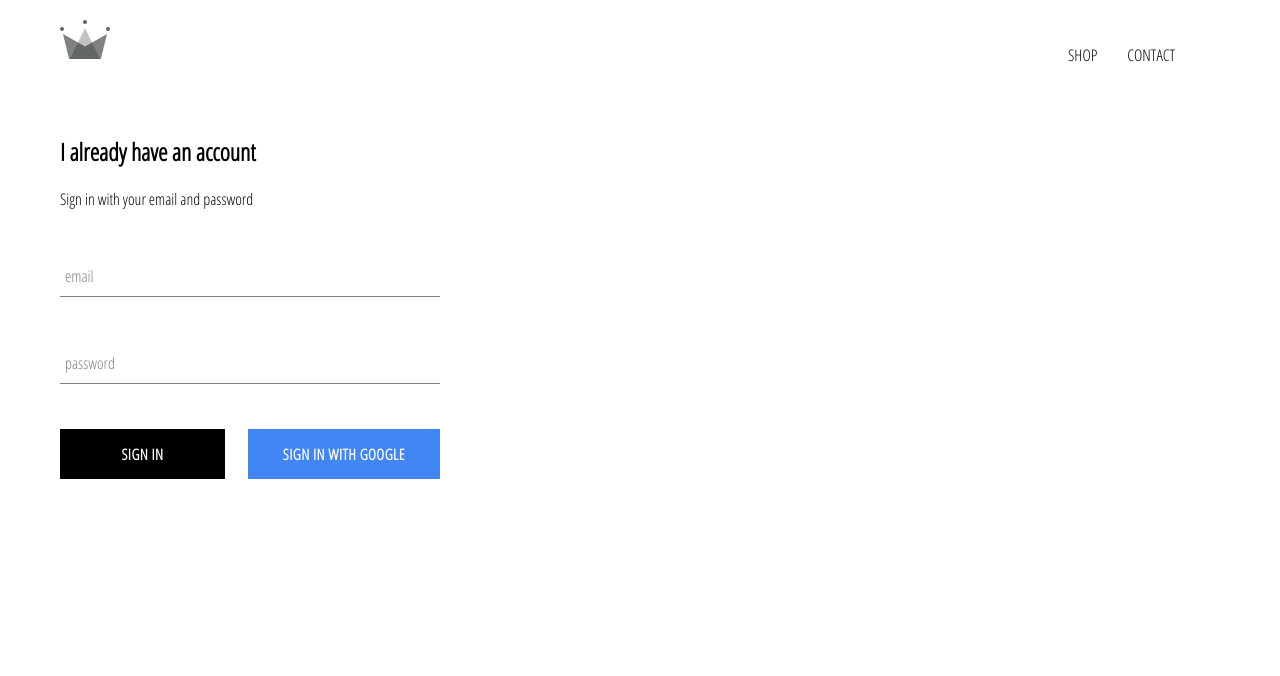
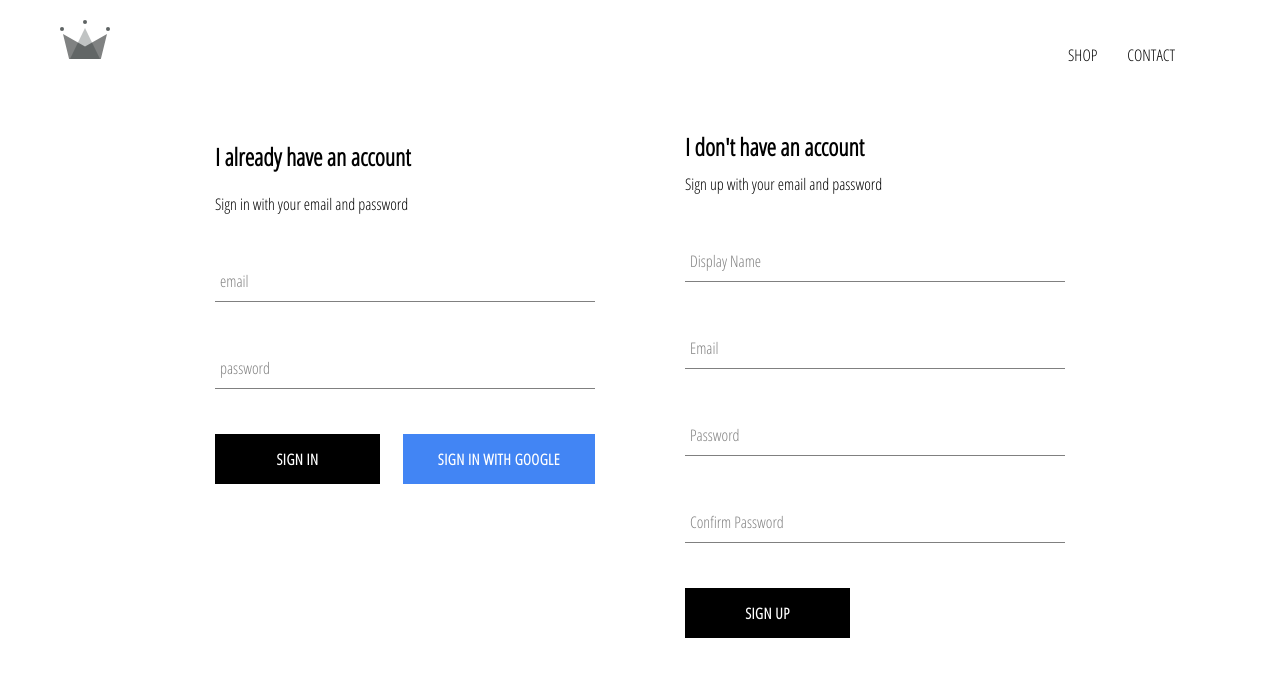
Before and after one commit to amal-san/crwn, a React (Create React App) app: page /sign-in in a window 1280 px wide. Shown: the top 676 px of the page. Built offline with nearby package versions, Linux system fonts and the light colour scheme; no server answers.

Commit message:
feat(Firebase):createUser

```diff
--- a/src/App.js
+++ b/src/App.js
@@ -3,7 +3,7 @@
 import { Route , Switch } from 'react-router-dom'
 import ShopPage from './pages/shop/shop.component';
 import Header from './components/header/header.component'
-import { auth } from './firebase/firebase.utils';
+import { auth, createUserProfileDocument } from './firebase/firebase.utils';
 import SignInAndSignUpPage from './pages/sign-in-and-sign-up/sign-in-and-sign-up.component'
 import React, { useEffect } from 'react';
 
@@ -15,13 +15,24 @@
   let unSubscribeFromAuth = null
 
   useEffect(() => {
-    unSubscribeFromAuth = auth.onAuthStateChanged( user => {
-      setCurrentUser(user)
+    unSubscribeFromAuth = auth.onAuthStateChanged(async userAuth => {
+      if(userAuth){
+        const userRef = await createUserProfileDocument(userAuth);
+
+        userRef.onSnapshot(snapShot => {
+          console.log(snapShot.data())
+          setCurrentUser({id:snapShot,...snapShot.data()})
+        })
+      }
+      setCurrentUser(userAuth)
     })
     return function cleanup (){
       unSubscribeFromAuth();
     }
   },[])
+
+
+  console.log(currentUser)
 
   return (
     <div>
--- /dev/null
+++ b/src/components/sign-up/sign-up.component.jsx
@@ -0,0 +1,100 @@
+import React from 'react';
+import { auth, createUserProfileDocument } from '../../firebase/firebase.utils';
+import CustomButton from '../custom-button/custom-button.component';
+import FormInput from '../form-input/form-input.component';
+import './sign-up.styles.scss'
+
+
+const defaultState = {
+    displayName:'',
+    email:'',
+    password:'',
+    confirmPassword:''
+}
+
+
+
+const SignUp = () => {
+
+    const [userDetails , setUserDetails ] = React.useState(defaultState)
+    const { displayName , email , password, confirmPassword } = userDetails;
+
+
+    const handleSubmit = async ( event ) => {
+        event.preventDefault();
+        const { displayName , email , password, confirmPassword } = userDetails;
+
+        if(password !== confirmPassword){
+            alert("passwords don't match")
+            return;
+        }
+
+        try {
+
+            const { user } = await auth.createUserWithEmailAndPassword(email, password)
+
+            console.log(user)
+            console.log(displayName)
+
+            await createUserProfileDocument(user,{displayName})
+
+            setUserDetails(defaultState)
+
+        } catch (error){
+            console.error(error);
+        }
+
+    }
+
+    const handleChange = event => {
+        const {name , value } = event.target;
+        userDetails[name] = value
+        setUserDetails({...userDetails});
+    }
+
+
+    return (
+        <div className="sign-up">
+            <h2 className="title">I don't have an account</h2>
+            <span>Sign up with your email and password</span>
+            <form onSubmit={handleSubmit} className="sign-up-form">
+                <FormInput
+                    type="text"
+                    name='displayName'
+                    value={displayName}
+                    onChange={handleChange}
+                    label = "Display Name"
+                    required
+                />
+                <FormInput
+                    type="email"
+                    name='email'
+                    onChange={handleChange}
+                    label = "Email"
+                    value={email}
+                    required
+                />
+                <FormInput
+                    type="password"
+                    name='password'
+                    value={password}
+                    onChange={handleChange}
+                    label = "Password"
+                    required
+                />
+                <FormInput
+                    type="password"
+                    name='confirmPassword'
+                    value={confirmPassword}
+                    onChange={handleChange}
+                    label = "Confirm Password"
+                    required
+                />
+                <CustomButton type="submit">SIGN UP </CustomButton>
+
+            </form>
+        </div>
+    )
+}
+
+export default SignUp
--- /dev/null
+++ b/src/components/sign-up/sign-up.styles.scss
@@ -0,0 +1,9 @@
+.sign-up {
+    display: flex;
+    flex-direction: column;
+    width:380px;
+
+    .title {
+        margin: 10px 0;
+    }
+}
--- a/src/firebase/firebase.utils.js
+++ b/src/firebase/firebase.utils.js
@@ -13,8 +13,36 @@
     measurementId: "G-S7RESL2GPZ"
 }
 
+firebase.initializeApp(config);
 
-firebase.initializeApp(config);
+
+export const createUserProfileDocument = async ( userAuth, additionalData ) => {
+    if(!userAuth) return;
+
+    const userRef = firestore.doc(`users/${userAuth.uid}`);
+
+    const snapShot = await userRef.get();
+
+    if(!snapShot.exists) {
+        const { displayName, email } = userAuth;
+        const createdAt = new Date();
+        try {
+            await userRef.set({
+                displayName,
+                email,
+                createdAt,
+                ...additionalData
+            })
+
+        } catch(error) {
+            console.log('error create user', error.message);
+        }
+
+    }
+    console.log("userRef ",userRef)
+    return userRef;
+}
+
 
 
 export const auth = firebase.auth();
--- a/src/pages/sign-in-and-sign-up/sign-in-and-sign-up.component.jsx
+++ b/src/pages/sign-in-and-sign-up/sign-in-and-sign-up.component.jsx
@@ -1,5 +1,6 @@
 import React from  'react'
 import SignIn from '../../components/sign-in/sign-in.component';
+import SignUp from '../../components/sign-up/sign-up.component';
 
 import './sign-in-and-sign-up.styles.scss';
 
@@ -7,6 +8,7 @@
 const SignInAndSignUpPage = () => (
     <div className="sign-in-and-sign-up">
         <SignIn/>
+        <SignUp/>
     </div>
 )
 
--- a/src/pages/sign-in-and-sign-up/sign-in-and-sign-up.styles.scss
+++ b/src/pages/sign-in-and-sign-up/sign-in-and-sign-up.styles.scss
@@ -0,0 +1,6 @@
+.sign-in-and-sign-up {
+    width:850px;
+    display: flex;
+    justify-content: space-between;
+    margin: 30px auto;
+}
```
Also changed, not shown: src/components/form-input/form-input.component.jsx (+4 -3 lines).
